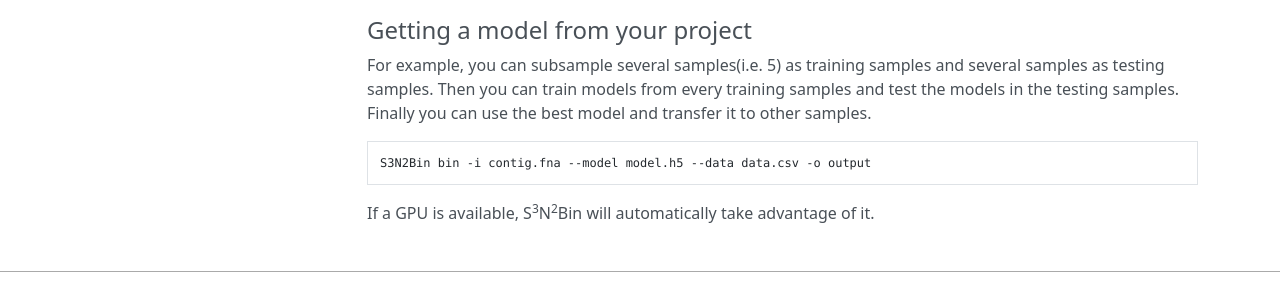
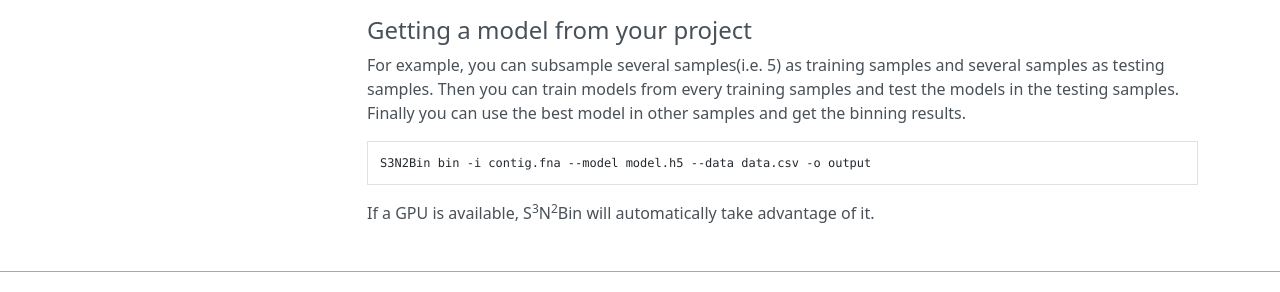
Before and after one commit to BigDataBiology/SemiBin, an MkDocs documentation site: the page built from docs/usage.md, in a window 1280 px wide and 900 px high, scrolled down 2271 px. Shown: the part 572-864 px from the top of the window. Built offline with MkDocs 1.6.1, drawn with Linux system fonts in a browser that asks for light colours; nearby versions of some CDN libraries.

````diff
--- a/docs/usage.md
+++ b/docs/usage.md
@@ -144,7 +144,7 @@ If you want to use our provided models(in the models directory) and you have a m
 
 #### Getting a model from your project
 
-For example, you can subsample several samples(i.e. 5) as training samples and several samples as testing samples. Then you can train models from every training samples and test the models in the testing samples. Finally you can use the best model and transfer it to other samples.
+For example, you can subsample several samples(i.e. 5) as training samples and several samples as testing samples. Then you can train models from every training samples and test the models in the testing samples. Finally you can use the best model in other samples and get the binning results.
 
 
 ```bash
````
Also changed, not shown: README.md (+4 -2 lines).
